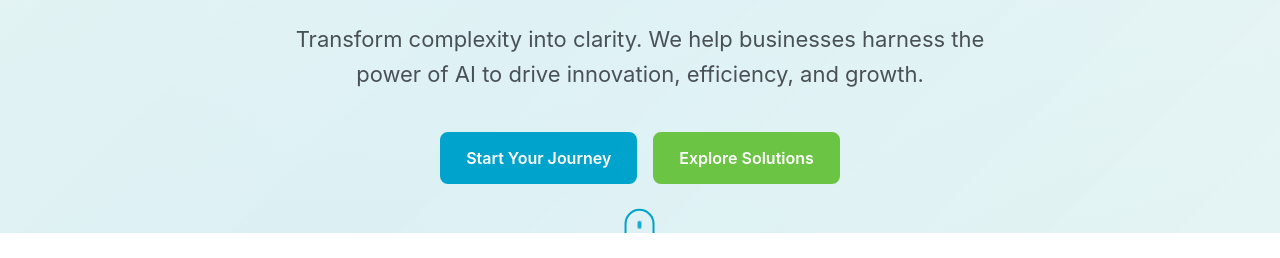
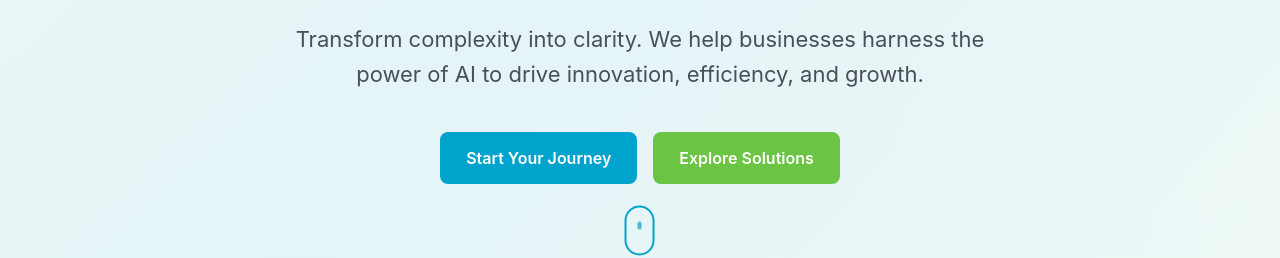
Before and after one commit to unravel-team/unravel.tech, an Astro site in the folder unravel-site/: page / in a window 1280 px wide. Shown: the part 567-825 px from the top of the page. Before the commit the page ends 800 px from the top, so only its background shows below. Built offline with nearby package versions, Linux system fonts and the light colour scheme; Astro itself is replaced by a stand-in of ours.

Commit message:
Fix scroll overflow issues for parallax animations to work properly

```diff
--- a/unravel-site/src/layouts/BaseLayout.astro
+++ b/unravel-site/src/layouts/BaseLayout.astro
@@ -158,11 +158,6 @@ const {
 
   /* Main Content - Normal Scrolling */
   main {
-    overflow-y: scroll;
-    height: 100vh;
-    scroll-behavior: smooth;
-    display: flex;
-    flex-direction: column;
     padding-top: 80px; /* Space for fixed header */
   }
 
--- a/unravel-site/src/styles/global.css
+++ b/unravel-site/src/styles/global.css
@@ -133,8 +133,7 @@
 /* Base Styles */
 html {
   font-size: 16px;
-  height: 100%;
-  overflow: hidden;
+  scroll-behavior: smooth;
 }
 
 body {
@@ -144,8 +143,7 @@ body {
   background: var(--color-bg-gradient-soft);
   -webkit-font-smoothing: antialiased;
   -moz-osx-font-smoothing: grayscale;
-  height: 100%;
-  overflow: hidden;
+  min-height: 100vh;
 }
 
 /* Respect user's motion preferences */
```
